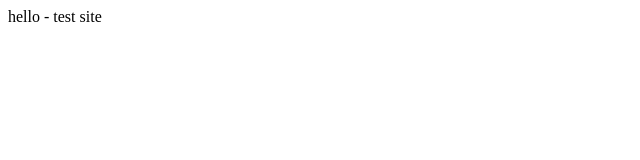
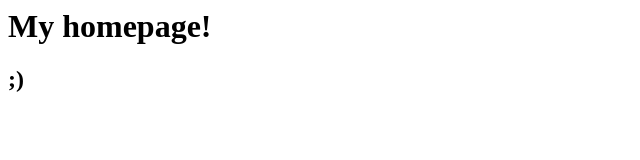
Before and after one commit to thedatabea/thedatabeasamples.github.io, a plain HTML site: page index.html in a window 1280 px wide. Shown: the whole page, without its empty margins (0-640 px from the left). Drawn offline with Linux system fonts and the light colour scheme.

Commit message:
Update index.html

```diff
--- a/index.html
+++ b/index.html
@@ -1,4 +1,15 @@
 <html>
-	<title>jQuery exercise </title>
-	<body>hello - test site  </body>
+  <head>
+    <title>My Homepage</title>
+  </head>
+
+
+  <body>
+    <h1>My homepage!</h1>
+
+    <h2>
+        ;)
+    </h2>
+
+  </body>
 </html>
```
